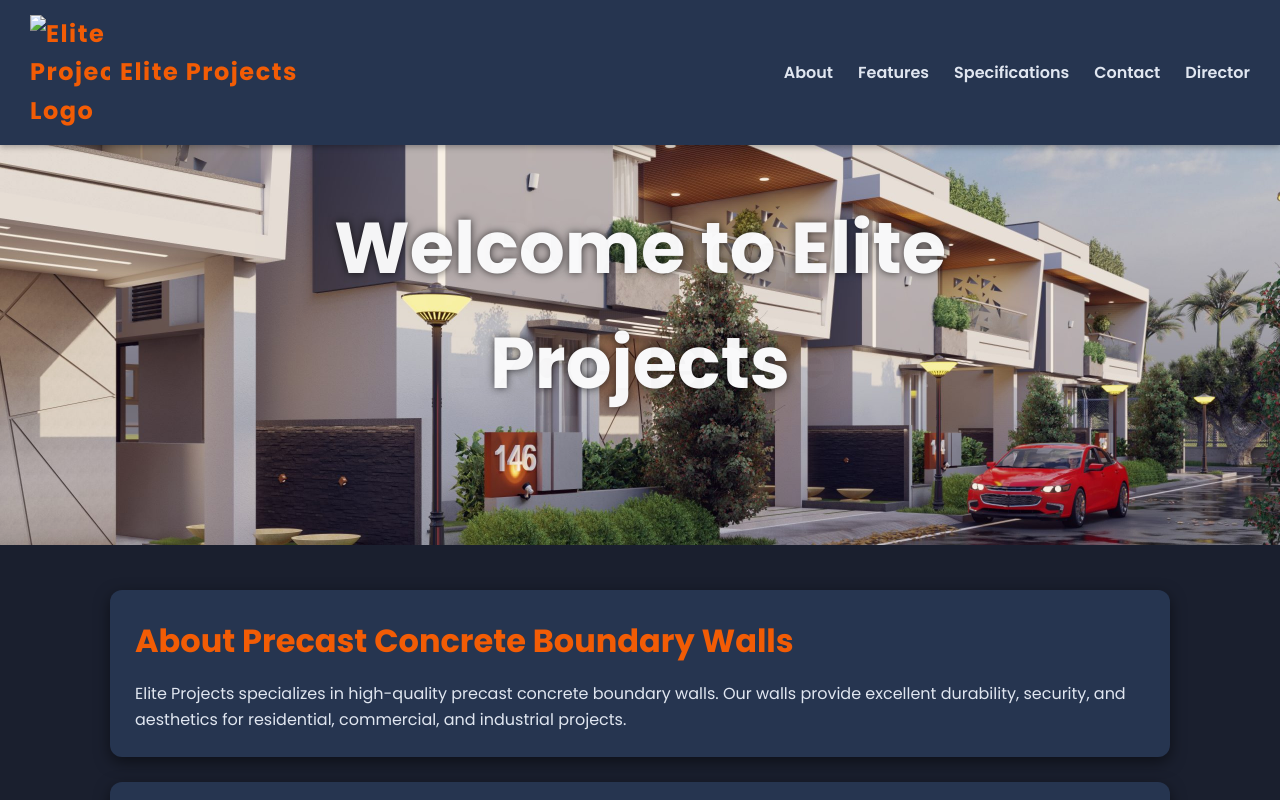
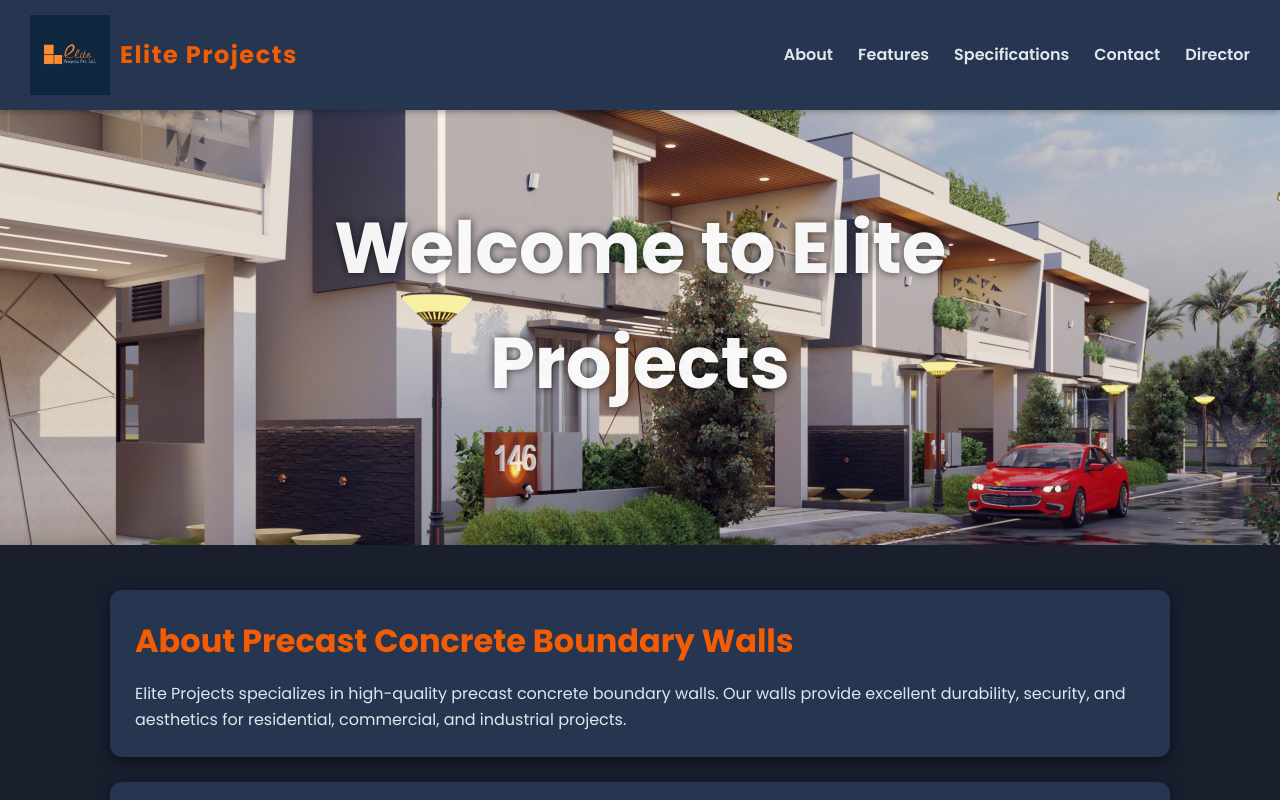
Before and after one commit to SiddhantNarlawar/elitedraft, a plain HTML site: page index.html in a window 1280 px wide. Shown: the top 800 px of the page. Drawn offline with Linux system fonts and the light colour scheme.

Commit message:
Update index.html

```diff
--- a/index.html
+++ b/index.html
@@ -12,7 +12,7 @@
 <header>
   <nav class="nav-container">
     <div class="logo">
-     <img src="logo.jpg" alt="Elite Projects Logo" />
+     <img src="images/logo.jpg" alt="Elite Projects Logo" />
       <span>Elite Projects</span>
     </div>
     <ul class="nav-links">
```
